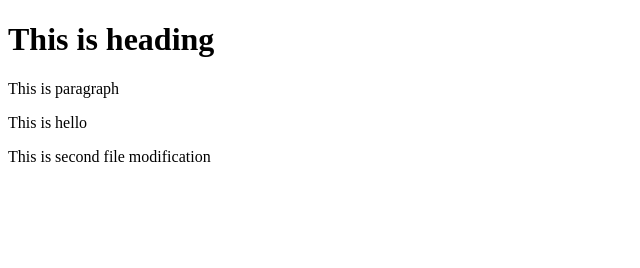
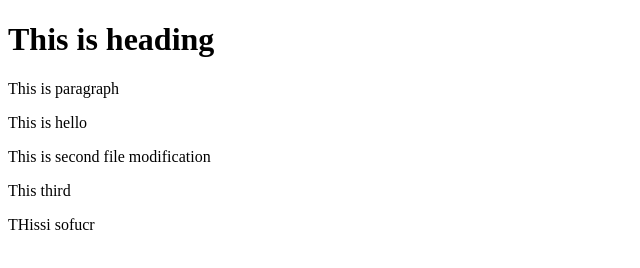
Before and after one commit to Tetris27/GITsample, a plain HTML site: page index.html in a window 1280 px wide. Shown: the whole page, without its empty margins (0-640 px from the left). Drawn offline with Linux system fonts and the light colour scheme.

Commit message:
modified

```diff
--- a/index.html
+++ b/index.html
@@ -10,5 +10,7 @@
     <p>This is paragraph</p>
     <p>This is hello</p>
     <p>This is second file modification</p>
+    <p>This third</p>
+    <p>THissi sofucr</p>
 </body>
 </html>
```
